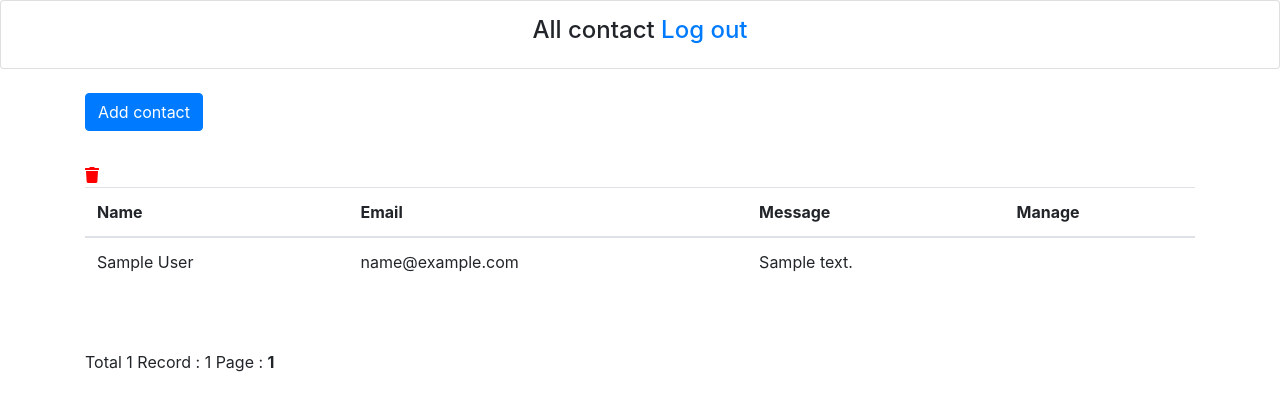
After one commit to rujee0625/finalproject_mte456, a PHP site: page /staff/admin/allcontact.php in a window 1280 px wide. The commit adds this page. Shown: the top 411 px of the page. Run offline with PHP 8.4, Linux system fonts and the light colour scheme; the visitor is signed in with stand-in values (Sample User, id 1); tables that the repository leaves empty or names only in its code hold one stand-in row (values such as "Sample post"); some libraries are stand-ins or nearby versions.

Commit message:
Lab Exam

```diff
--- a/staff/admin/ST_edit.php
+++ b/staff/admin/ST_edit.php
@@ -29,7 +29,7 @@
   <div class="container">
     <form action="ST_edit-p.php" method="post" enctype="multipart/form-data">
       <div class="form-group">
-        <label for="fullname">FullName:</label>
+        <label for="name">FullName:</label>
         <input type="text" value="<?= $result['fname']; ?>" class="form-control" name="fullname"
           placeholder="Enter Fullname" required="">
       </div>
--- a/staff/admin/ST_select.php
+++ b/staff/admin/ST_select.php
@@ -101,8 +101,8 @@ if ($_SESSION['user'] == "") {
             <!-- <td><?= $total; ?></td> -->
             <!-- <td><?= $grade; ?></td> -->
             <td>
-              <a href="ST_edit.php?edit=<?= $result['id']; ?>" style="color:green">
-                <i class="fa fa-pencil" aria-hidden="true"></i></a>&nbsp
+              <!-- <a href="ST_edit.php?edit=<?= $result['id']; ?>" style="color:green">
+                <i class="fa fa-pencil" aria-hidden="true"></i></a>&nbsp -->
               <a href="ST_delete.php?del=<?= $result['id']; ?>" style="color:red"
                 onclick="return confirm('Are you sure want to delete this record')">
                 <i class="fa fa-trash" aria-hidden="true"></i>
--- /dev/null
+++ b/staff/admin/allcontact.php
@@ -0,0 +1,95 @@
+<?php
+session_start();
+
+if ($_SESSION['user'] == "") {
+    echo "<meta http-equiv='refresh' content='0;URL=../login.php' />";
+}
+
+?>
+
+<!DOCTYPE html>
+<html lang="en">
+
+<head>
+    <title>Employees System</title>
+    <meta charset="utf-8">
+    <meta name="viewport" content="width=device-width, initial-scale=1">
+    <link rel="stylesheet" href="https://maxcdn.bootstrapcdn.com/bootstrap/4.5.2/css/bootstrap.min.css">
+    <link rel="stylesheet" href="https://pro.fontawesome.com/releases/v5.10.0/css/all.css" />
+    <meta http-equiv="Content-Type" content="text/html; charset=utf-8">
+</head>
+
+<body>
+
+    <?php
+
+    include("../config.php");
+
+    $strKeyword = null;
+    if (isset($_GET["txtKeyword"])) {
+        $strKeyword = $_GET["txtKeyword"];
+    }
+
+    $str = "select * from teacher where name like '%$strKeyword%' ";
+    $obj = mysqli_query($conn, $str);
+    include("../page/pg.php");
+
+    ?>
+
+    <div class="card text-center" style="padding:15px;">
+        <h4>All contact
+            <a href="../logout.php">Log out</a>
+
+        </h4>
+    </div><br>
+
+    <div class="container">
+        <h4>
+            <a href="ST_insert.php" class="btn btn-primary"> Add contact </a>
+        </h4><br>
+        <table class="table table-hover">
+            <thead>
+                <tr>
+                    <th>Name</th>
+                    <th>Email</th>
+                    <th>Message</th>
+                    <th>Manage</th>
+                </tr>
+            </thead>
+            <tbody>
+
+                <?php
+                $i = ($Page - 1) * $Per_Page;
+                while ($result = mysqli_fetch_array($obj)) {
+                    ?>
+
+                    <tr>
+                        <td><?php echo $result['name']; ?></td>
+                        <td><?= $result['email']; ?></td>
+                        <td><?= $result['message']; ?></td>
+
+                        <a href="ST_delete.php?del=<?= $result['id']; ?>" style="color:red"
+                            onclick="return confirm('Are you sure want to delete this record')">
+                            <i class="fa fa-trash" aria-hidden="true"></i>
+                        </a>
+                        </td>
+                    </tr>
+
+                    <?php
+                }
+                ?>
+
+            </tbody>
+        </table>
+        <br>
+
+        <?php
+        include("../page/sh.php");
+        ?>
+
+    </div>
+    <script src="https://ajax.googleapis.com/ajax/libs/jquery/3.5.1/jquery.min.js"></script>
+    <script src="https://maxcdn.bootstrapcdn.com/bootstrap/4.5.2/js/bootstrap.min.js"></script>
+</body>
+
+</html>
```
Also changed, not shown: staff/admin/contact-p.php (added, +22 -0 lines), staff/admin/contact.php (added, +47 -0 lines).
